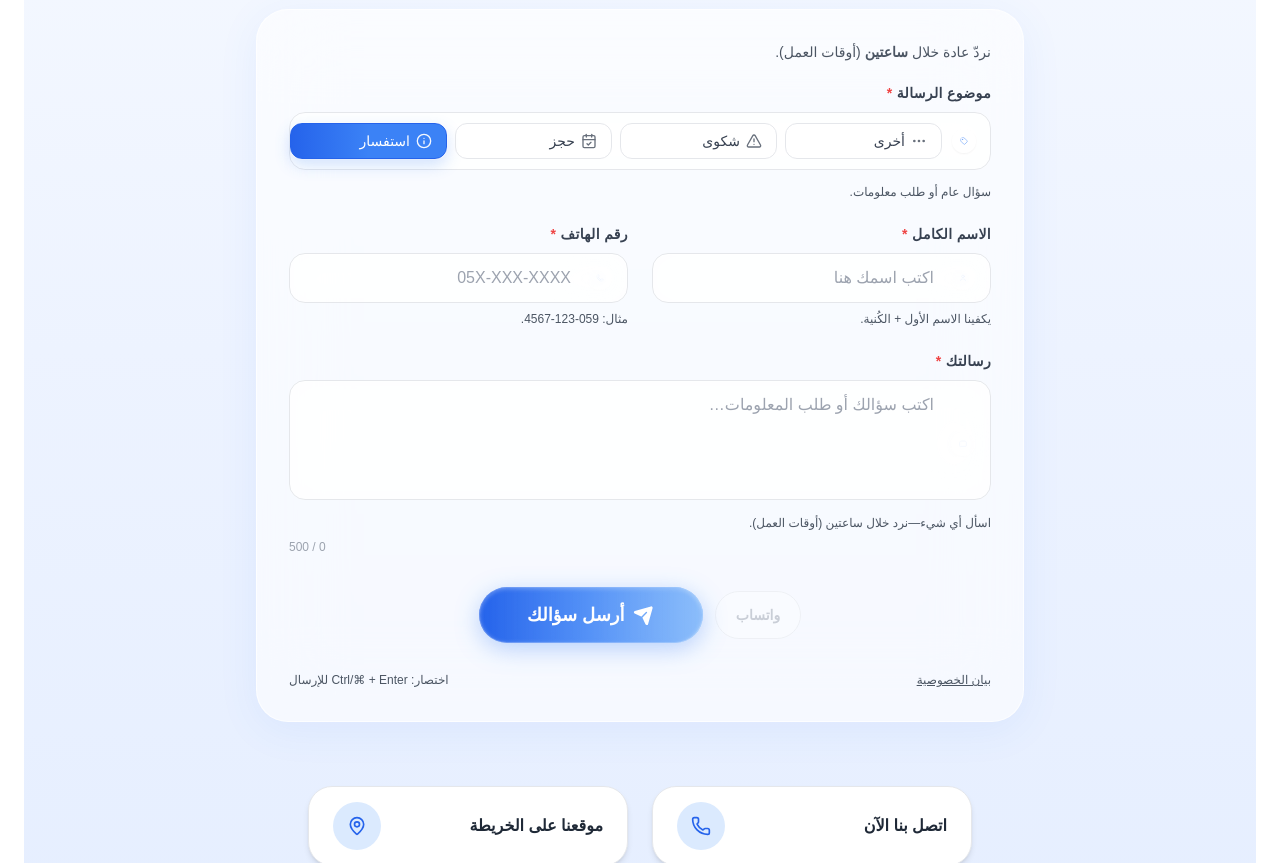
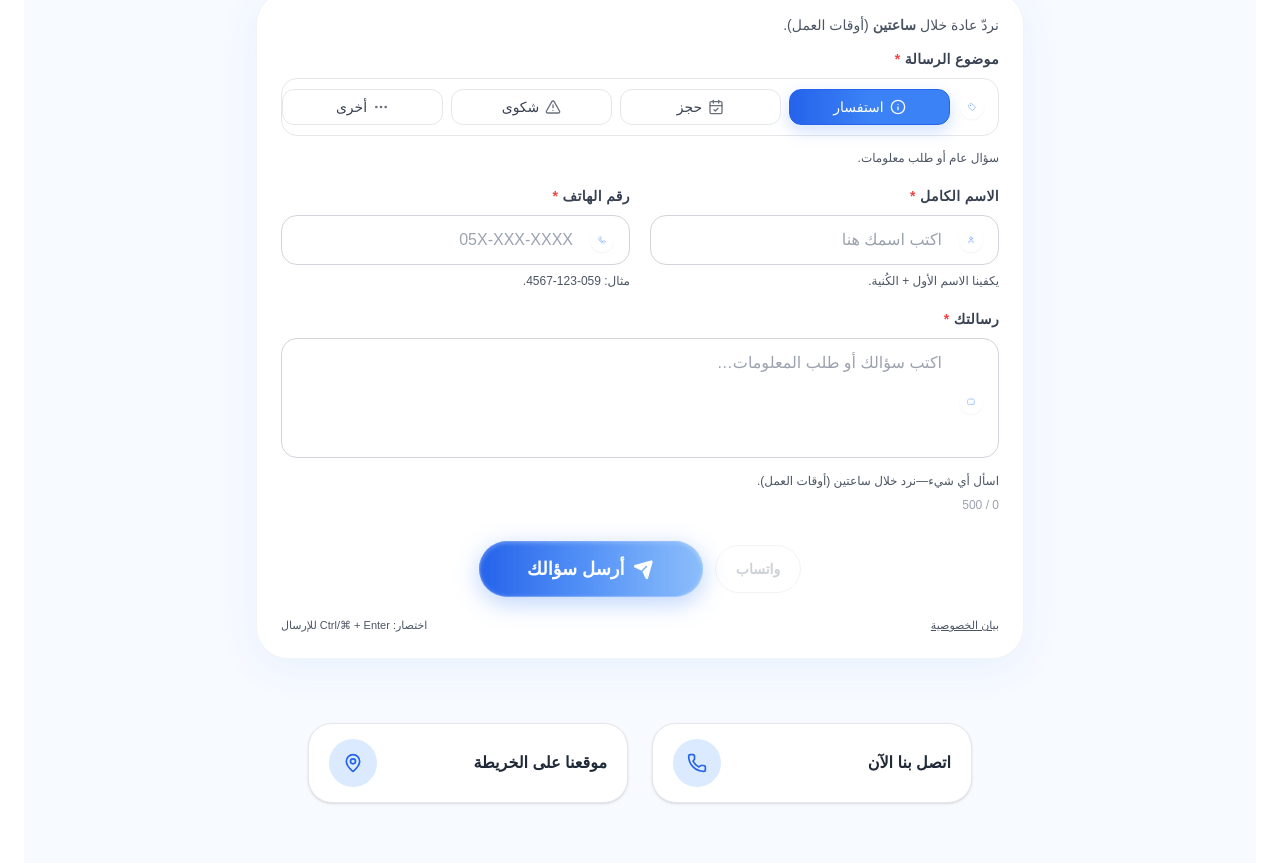
Before and after one commit to Adam46999/LumoraWebsite, a React (Vite) app: page / in a window 1280 px wide. Shown: the part 2520-3383 px from the top of the page. Built offline with nearby package versions, Linux system fonts and the light colour scheme.

Commit message:
contact section upgrading

```diff
--- a/src/components/contact/ContactField.jsx
+++ b/src/components/contact/ContactField.jsx
@@ -1,4 +1,3 @@
-// src/components/contact/ContactField.jsx
 import React, { useState, useEffect, useMemo, useRef } from "react";
 import { User, Phone, MessageSquare } from "lucide-react";
 
@@ -17,8 +16,8 @@ export default function ContactField({
   assistiveText,
   maxChars = 500,
   isRTL = false,
-  refEl, // لتمرير ref خارجي (تركيز/أوتو-جرو)
-  autoGrow, // للـtextarea
+  refEl,
+  autoGrow,
 }) {
   const [charCount, setCharCount] = useState(0);
   const taRef = useRef(null);
@@ -37,26 +36,26 @@ export default function ContactField({
   }, [value, autoGrow, isTextArea]);
 
   const sidePad = isRTL
-    ? "pr-12 md:pr-14 text-right"
-    : "pl-12 md:pl-14 text-left";
-  const iconPos = isRTL ? "right-3.5 md:right-4" : "left-3.5 md:left-4";
+    ? "pr-12 sm:pr-14 text-right"
+    : "pl-12 sm:pl-14 text-left";
+  const iconPos = isRTL ? "right-3.5 sm:right-4" : "left-3.5 sm:left-4";
 
   const inputBase = `
-    w-full px-3 md:px-4 py-[12px] md:py-3 ${sidePad}
-    rounded-2xl border transition-all duration-300 focus:outline-none
-    bg-white/70 backdrop-blur-md md:backdrop-blur-lg
-    shadow-[inset_0_1px_1px_rgba(255,255,255,0.4)]
-    text-[16px] md:text-[clamp(14px,2.8vw,16px)] text-gray-800 placeholder-gray-400
-  `; // 16px يمنع تكبير iOS تلقائيًا
+    w-full px-3 py-2.5 sm:px-4 sm:py-3 ${sidePad}
+    rounded-xl sm:rounded-2xl border transition-all duration-300 focus:outline-none
+    bg-white
+    text-[15px] sm:text-[clamp(14px,2.8vw,16px)] text-gray-800 placeholder-gray-400
+  `;
 
   const borderColor = error
-    ? "border-red-300 ring-2 ring-red-200"
+    ? "border-red-400 ring-2 ring-red-200"
     : isValid
-    ? "border-green-200 ring-1 ring-green-200"
-    : "border-gray-200";
+    ? "border-green-300 ring-1 ring-green-200"
+    : "border-gray-300";
 
   const focusRing =
     "focus:border-blue-500 focus-visible:ring-2 focus-visible:ring-blue-300 focus-visible:ring-offset-2";
+
   const inputClass = `${inputBase} ${borderColor} ${focusRing} ${
     shake ? "animate-shake" : ""
   }`;
@@ -68,7 +67,8 @@ export default function ContactField({
     return ids.join(" ") || undefined;
   }, [assistiveText, error, id]);
 
-  const iconClass = `absolute ${iconPos} top-1/2 -translate-y-1/2 text-blue-500/70 bg-white/80 p-2 rounded-xl shadow-sm`;
+  const iconClass = `absolute ${iconPos} top-1/2 -translate-y-1/2 text-blue-500/70 bg-white p-2 rounded-xl shadow-sm`;
+
   const renderIcon = () => {
     const common = { className: iconClass, "aria-hidden": true };
     if (id === "name") return <User {...common} />;
@@ -87,10 +87,13 @@ export default function ContactField({
   return (
     <div
       className={`${
-        id === "message" ? "md:col-span-2" : ""
+        id === "message" ? "col-span-full" : ""
       } flex flex-col gap-1`}
     >
-      <label className="mb-1 text-[clamp(12px,1.3vw,14px)] text-gray-700 font-semibold tracking-wide">
+      <label
+        htmlFor={id}
+        className="mb-1 text-[clamp(12px,1.3vw,14px)] text-gray-700 font-semibold tracking-wide"
+      >
         {label} {required && <span className="text-red-500">*</span>}
       </label>
 
@@ -137,7 +140,7 @@ export default function ContactField({
       {assistiveText && !error && (
         <span
           id={`${id}-desc`}
-          className="text-[12px] md:text-xs text-gray-600 mt-1"
+          className="text-[12px] sm:text-xs text-gray-600 mt-1"
         >
           {assistiveText}
         </span>
@@ -146,7 +149,7 @@ export default function ContactField({
       {error && (
         <span
           id={`${id}-error`}
-          className="text-red-600 text-[12px] md:text-xs mt-1 font-medium"
+          className="text-red-600 text-[12px] sm:text-xs mt-1 font-medium"
         >
           {error}
         </span>
@@ -154,9 +157,7 @@ export default function ContactField({
 
       {id === "message" && (
         <span
-          className={`text-[12px] md:text-xs mt-1 ${
-            isRTL ? "text-left" : "text-right"
-          } ${counterColor}`}
+          className={`text-[12px] sm:text-xs mt-1 self-start ${counterColor}`}
         >
           {charCount} / {maxChars}
         </span>
--- a/src/components/contact/ContactForm.jsx
+++ b/src/components/contact/ContactForm.jsx
@@ -1,4 +1,3 @@
-// src/components/contact/ContactForm.jsx
 import { useEffect, useMemo, useRef, useState } from "react";
 import MagicSendButton from "./MagicSendButton";
 import ContactField from "./ContactField";
@@ -32,7 +31,7 @@ export default function ContactForm({ onSend, t = {}, isRTL = true }) {
   const [submitted, setSubmitted] = useState(false);
   const [errors, setErrors] = useState({});
   const [okMsg, setOkMsg] = useState("");
-  const [kbOpen, setKbOpen] = useState(false); // للكبيورد على الموبايل
+  const [kbOpen, setKbOpen] = useState(false);
   const firstErrorRef = useRef(null);
   const messageRef = useRef(null);
 
@@ -140,7 +139,7 @@ export default function ContactForm({ onSend, t = {}, isRTL = true }) {
     return e;
   };
 
-  // تحديث فوري للأخطاء أثناء الكتابة
+  // تحديث الأخطاء أثناء الكتابة
   const handleChange = (e) => {
     const { id, value } = e.target;
     const next = id === "phone" ? formatILPhone(value) : value;
@@ -202,7 +201,6 @@ export default function ContactForm({ onSend, t = {}, isRTL = true }) {
     }
   };
 
-  // واتساب (اختياري)
   const waText = encodeURIComponent(
     `موضوع: ${form.subject}\nالاسم: ${form.name}\nالهاتف: ${form.phone}\nالرسالة:\n${form.message}`
   );
@@ -212,14 +210,14 @@ export default function ContactForm({ onSend, t = {}, isRTL = true }) {
   return (
     <form
       onSubmit={handleSubmit}
-      className="grid grid-cols-1 md:grid-cols-2 gap-4 md:gap-6 p-4 sm:p-6 md:p-8"
+      className="grid grid-cols-1 md:grid-cols-2 gap-3 md:gap-5 p-4 sm:p-6"
     >
       {/* طمأنة قصيرة */}
-      <div className="md:col-span-2 text-gray-600 text-[clamp(12px,1.3vw,14px)] -mb-1">
+      <div className="md:col-span-2 text-gray-600 text-xs sm:text-[clamp(12px,1.3vw,14px)] -mb-1">
         نردّ عادة خلال <strong>ساعتين</strong> (أوقات العمل).
       </div>
 
-      {/* أخطاء لطيفة */}
+      {/* أخطاء عامة */}
       {submitted &&
         ["subject", "name", "phone", "message"].some((k) => errors[k]) && (
           <div
@@ -316,8 +314,8 @@ export default function ContactForm({ onSend, t = {}, isRTL = true }) {
             className={`h-12 px-5 rounded-full border flex items-center justify-center gap-2 text-sm font-semibold transition
               ${
                 canWa
-                  ? "bg-white/80 text-green-700 border-green-300 hover:bg-white"
-                  : "pointer-events-none opacity-50 bg-white/60 text-gray-400 border-gray-200"
+                  ? "bg-white text-green-700 border-green-300 hover:bg-green-50"
+                  : "pointer-events-none opacity-50 bg-white text-gray-400 border-gray-200"
               }`}
             aria-disabled={!canWa}
           >
@@ -332,28 +330,29 @@ export default function ContactForm({ onSend, t = {}, isRTL = true }) {
           />
         </div>
 
-        {/* Mobile sticky bar */}
+        {/* Mobile sticky bar مبسّط */}
         <div
           className={`md:hidden fixed left-0 right-0 bottom-0 z-40
             px-4 ${
-              kbOpen ? "pb-2" : "pb-[max(12px,env(safe-area-inset-bottom))]"
+              kbOpen ? "pb-2" : "pb-[max(10px,env(safe-area-inset-bottom))]"
             } pt-2
-            bg-white/90 backdrop-blur-md border-t border-gray-200
-            flex items-center justify-between gap-3 transition-all`}
+            bg-white border-t border-gray-200
+            flex items-center gap-2`}
         >
           <a
             href={waHref}
             target="_blank"
             rel="noopener noreferrer"
-            className={`flex-1 h-11 rounded-full border flex items-center justify-center text-sm font-semibold
+            className={`w-12 h-11 rounded-full border flex items-center justify-center text-sm font-semibold
               ${
                 canWa
-                  ? "bg-white text-green-700 border-green-300"
-                  : "pointer-events-none opacity-50 bg-white text-gray-400 border-gray-200"
+                  ? "text-green-700 border-green-300"
+                  : "pointer-events-none opacity-50 text-gray-400 border-gray-200"
               }`}
             aria-disabled={!canWa}
+            aria-label="واتساب"
           >
-            واتساب
+            WA
           </a>
           <div className="flex-1">
             <MagicSendButton
@@ -366,7 +365,7 @@ export default function ContactForm({ onSend, t = {}, isRTL = true }) {
           </div>
         </div>
 
-        {/* رسالة نجاح */}
+        {/* رسالة نجاح داخل البطاقة */}
         {okMsg && (
           <div className="mt-3 text-center text-green-700 bg-green-50 border border-green-200 rounded-xl py-2 text-sm">
             {okMsg}
@@ -375,7 +374,7 @@ export default function ContactForm({ onSend, t = {}, isRTL = true }) {
       </div>
 
       {/* سياسة خصوصية + هامش للستكي بار */}
-      <div className="md:col-span-2 flex items-center justify-between text-[12px] text-gray-600 mt-1 mb-[72px] md:mb-0">
+      <div className="md:col-span-2 mb-[90px] md:mb-0 flex items-center justify-between text-[11px] text-gray-600">
         <a href="/privacy" className="underline hover:text-gray-700">
           بيان الخصوصية
         </a>
--- a/src/components/contact/ContactLinks.jsx
+++ b/src/components/contact/ContactLinks.jsx
@@ -1,4 +1,3 @@
-// src/components/contact/ContactLinks.jsx
 import { Phone, MapPin } from "lucide-react";
 import { useLanguage } from "../../context/LanguageContext";
 
@@ -6,19 +5,19 @@ export default function ContactLinks() {
   const { t } = useLanguage();
 
   const cardClass =
-    "group w-72 sm:w-80 h-20 flex items-center justify-between px-6 rounded-3xl bg-white shadow-md hover:shadow-xl transition-transform transform hover:scale-105 border border-gray-200";
+    "group w-full max-w-[320px] h-16 sm:h-20 flex items-center justify-between px-5 rounded-2xl sm:rounded-3xl bg-white shadow hover:shadow-lg transition border border-gray-200";
 
   const iconWrapper =
-    "w-12 h-12 flex items-center justify-center rounded-full bg-blue-100 text-blue-600 group-hover:bg-blue-600 group-hover:text-white transition";
+    "w-10 h-10 sm:w-12 sm:h-12 flex items-center justify-center rounded-full bg-blue-100 text-blue-600 group-hover:bg-blue-600 group-hover:text-white transition";
 
   return (
-    <div className="mt-16 flex flex-col sm:flex-row justify-center items-center gap-6">
+    <div className="mt-10 sm:mt-16 flex flex-col sm:flex-row justify-center items-center gap-3 sm:gap-6">
       <a
         href="tel:+972543075619"
         className={cardClass}
         aria-label={t.contactCallNow}
       >
-        <span className="text-gray-800 font-semibold text-base">
+        <span className="text-gray-800 font-semibold text-sm sm:text-base">
           {t.contactCallNow}
         </span>
         <div className={iconWrapper}>
@@ -33,7 +32,7 @@ export default function ContactLinks() {
         className={cardClass}
         aria-label={t.contactMapLocation}
       >
-        <span className="text-gray-800 font-semibold text-base">
+        <span className="text-gray-800 font-semibold text-sm sm:text-base">
           {t.contactMapLocation}
         </span>
         <div className={iconWrapper}>
--- a/src/components/contact/ContactSection.jsx
+++ b/src/components/contact/ContactSection.jsx
@@ -1,4 +1,3 @@
-// src/components/contact/ContactSection.jsx
 import { useState } from "react";
 import { useLanguage } from "../../context/LanguageContext";
 import ContactHeader from "./ContactHeader";
@@ -10,7 +9,7 @@ export default function ContactSection() {
   const [toast, setToast] = useState({ type: "", message: "" });
 
   const handleSend = async (formData) => {
-    // هنا تقدر تربط EmailJS / API خاص بك
+    // مكان الربط مع EmailJS / API
     await new Promise((res) => setTimeout(res, 1200));
     setToast({
       type: "success",
@@ -23,38 +22,41 @@ export default function ContactSection() {
     <section
       id="contact"
       dir={lang === "ar" ? "rtl" : "ltr"}
-      className="relative overflow-hidden py-20 sm:py-24 px-4 sm:px-6 bg-gradient-to-b from-[#f7faff] via-[#edf3ff] to-[#e5eeff] text-gray-800"
+      className="relative overflow-hidden bg-[#F7FAFF] px-4 sm:px-6 py-12 sm:py-20 text-gray-800"
     >
-      {/* خلفيات خفيفة */}
-      <div className="absolute inset-0 -z-10">
-        <div className="absolute w-[650px] h-[650px] bg-blue-200/40 rounded-full blur-3xl top-[-200px] left-[-220px]" />
-        <div className="absolute w-[400px] h-[400px] bg-blue-100/40 rounded-full blur-3xl bottom-[-150px] right-[-140px]" />
+      {/* خلفيات زخرفية — نخفيها على الموبايل لتقليل الضوضاء البصرية */}
+      <div className="absolute inset-0 -z-10 hidden sm:block">
+        <div className="absolute w-[650px] h-[650px] bg-blue-200/40 rounded-full blur-3xl -top-52 -left-56" />
+        <div className="absolute w-[400px] h-[400px] bg-blue-100/40 rounded-full blur-3xl -bottom-40 -right-36" />
       </div>
 
-      <ContactHeader />
-
-      {/* Toast (aria-live) */}
+      {/* Toast آمن بالنسبة لشريط متصفح iOS */}
       <div
-        className="fixed top-5 left-1/2 -translate-x-1/2 z-50"
+        className="fixed top-[max(12px,env(safe-area-inset-top))] left-1/2 -translate-x-1/2 z-50"
         role="status"
         aria-live="polite"
       >
         {toast.message && (
           <div
-            className={`px-6 py-3 rounded-xl shadow-lg text-white font-medium backdrop-blur-md transition-all
-            ${toast.type === "success" ? "bg-green-500/90" : "bg-red-500/90"}`}
+            className={`px-4 py-2 rounded-lg shadow-lg text-white text-sm font-semibold
+            ${toast.type === "success" ? "bg-green-600/95" : "bg-red-600/95"}`}
           >
             {toast.message}
           </div>
         )}
       </div>
 
-      {/* البطاقة */}
-      <div className="max-w-3xl mx-auto mt-12 backdrop-blur-2xl bg-white/60 border border-white/70 rounded-[2rem] shadow-[0_8px_40px_rgba(59,130,246,0.08)] hover:shadow-[0_12px_45px_rgba(59,130,246,0.12)] transition-all duration-700 hover:-translate-y-1.5">
+      <ContactHeader />
+
+      {/* البطاقة أخف على الموبايل */}
+      <div
+        className="max-w-3xl mx-auto mt-8 sm:mt-12 bg-white border border-gray-100 rounded-2xl sm:rounded-[2rem]
+                      shadow-[0_6px_24px_rgba(59,130,246,0.06)] sm:shadow-[0_8px_40px_rgba(59,130,246,0.08)]
+                      transition-all"
+      >
         <ContactForm onSend={handleSend} t={t} isRTL={lang === "ar"} />
       </div>
 
-      {/* الروابط */}
       <ContactLinks />
     </section>
   );
--- a/src/components/contact/MessageSuggestions.jsx
+++ b/src/components/contact/MessageSuggestions.jsx
@@ -1,12 +1,10 @@
-// src/components/contact/MessageSuggestions.jsx
 export default function MessageSuggestions({
   subject = "inquiry",
-  onPick, // (text) => void
+  onPick,
   isRTL = true,
 }) {
   const base =
-    "px-3 h-8 rounded-xl border text-xs transition bg-white/70 hover:bg-white border-gray-200 text-gray-700";
-
+    "px-3 h-8 rounded-xl border text-xs transition bg-white hover:bg-gray-50 border-gray-200 text-gray-700";
   const data = {
     inquiry: [
       "أودّ معرفة تفاصيل الخدمة.",
@@ -28,7 +26,6 @@ export default function MessageSuggestions({
       "تواصلوا معي على الرقم بخصوص ____.",
     ],
   };
-
   const list = data[subject] ?? data.inquiry;
 
   return (
--- a/src/components/contact/RememberMeSwitch.jsx
+++ b/src/components/contact/RememberMeSwitch.jsx
@@ -1,4 +1,3 @@
-RememberMeSwitch.jsx; // src/components/contact/RememberMeSwitch.jsx
 export default function RememberMeSwitch({ checked, onChange, isRTL = true }) {
   return (
     <label className="inline-flex items-center gap-2 text-xs text-gray-600 cursor-pointer select-none">
--- a/src/components/contact/SubjectChips.jsx
+++ b/src/components/contact/SubjectChips.jsx
@@ -1,4 +1,3 @@
-// src/components/contact/SubjectChips.jsx
 import {
   Tag,
   Info,
@@ -42,7 +41,7 @@ export default function SubjectChips({
     }
   }, [value]);
 
-  // تنقّل الأسهم + scroll إلى الشريحة المختارة
+  // تنقّل الأسهم
   useEffect(() => {
     const el = scrollerRef.current;
     if (!el) return;
@@ -64,11 +63,6 @@ export default function SubjectChips({
       const next = (i + dir + chips.length) % chips.length;
       chips[next].focus();
       onChange({ target: { id, value: chips[next].dataset.value } });
-      chips[next].scrollIntoView({
-        inline: "center",
-        block: "nearest",
-        behavior: "smooth",
-      });
     };
     el.addEventListener("keydown", onKey);
     return () => el.removeEventListener("keydown", onKey);
@@ -83,31 +77,18 @@ export default function SubjectChips({
       <div
         className={`relative w-full rounded-2xl border ${
           error ? "border-red-300" : "border-gray-200"
-        } bg-white/70 backdrop-blur-md md:backdrop-blur-lg ${sidePad}`}
+        } bg-white ${sidePad}`}
       >
         <Tag
-          className={`absolute ${iconPos} top-1/2 -translate-y-1/2 text-blue-500/70 bg-white/80 p-2 rounded-xl shadow-sm`}
+          className={`absolute ${iconPos} top-1/2 -translate-y-1/2 text-blue-500/70 bg-white p-2 rounded-xl shadow-sm`}
           aria-hidden="true"
         />
 
-        {/* ⚠️ سر الاستجابة على الموبايل:
-            - جعل اتجاه السكولر LTR (تمرير مريح على iOS)
-            - ترتيب العناصر RTL بصريًا بـ flex-row-reverse
-            - تمرير أفقي + snap + إخفاء شريط التمرير
-        */}
+        {/* شبكة 2×2 على الموبايل */}
         <div
           ref={scrollerRef}
           role="radiogroup"
-          style={{ direction: "ltr" }} // 👈 لتصليح iOS مع RTL
-          className="
-            w-full min-w-0
-            overflow-x-auto md:overflow-visible
-            whitespace-nowrap md:whitespace-normal
-            snap-x snap-mandatory md:snap-none
-            -mx-3 md:mx-0 px-3 md:px-0 py-2.5
-            flex flex-row-reverse md:flex-row md:grid gap-2 md:grid-cols-4
-            scrollbar-none touch-pan-x overscroll-x-contain
-          "
+          className="w-full min-w-0 px-3 sm:px-0 py-2.5 grid grid-cols-2 gap-2 sm:grid-cols-4"
         >
           {options.map(({ value: val, label: text, icon: Icon }) => {
             const active = value === val;
@@ -119,15 +100,14 @@ export default function SubjectChips({
                 aria-checked={active ? "true" : "false"}
                 data-value={val}
                 onClick={() => onChange({ target: { id, value: val } })}
-                // نعيد اتجاه النص داخل الزر إلى RTL حتى مع LTR للسكولر
                 dir={isRTL ? "rtl" : "ltr"}
                 className={`
-                  inline-flex items-center gap-1.5 min-w-[92px]
-                  px-3.5 h-11 md:h-9 rounded-xl border text-[clamp(12px,1.4vw,14px)] transition-all snap-center
+                  inline-flex items-center justify-center gap-1.5 min-h-9
+                  px-3.5 h-11 sm:h-9 rounded-xl border text-[clamp(12px,1.4vw,14px)] transition-all
                   ${
                     active
                       ? "bg-gradient-to-r from-blue-600 via-blue-500 to-blue-500 text-white border-blue-600 ring-1 ring-white/20 shadow-[0_6px_16px_rgba(59,130,246,0.24)]"
-                      : "bg-white/70 md:bg-white/60 text-gray-700 border-gray-200 hover:border-blue-300 hover:bg-white"
+                      : "bg-white text-gray-700 border-gray-200 hover:border-blue-300"
                   }
                   focus:outline-none focus-visible:ring-2 focus-visible:ring-blue-300 focus-visible:ring-offset-2 active:scale-[.98]
                 `}
@@ -148,17 +128,12 @@ export default function SubjectChips({
       </div>
 
       <div
-        className={`text-xs md:text-[12px] ${
+        className={`text-xs sm:text-[12px] ${
           error ? "text-red-600" : "text-gray-600"
         } mt-1.5`}
       >
         {error ? error : helper}
       </div>
-
-      <style>{`
-        .scrollbar-none::-webkit-scrollbar{display:none}
-        @media (prefers-reduced-motion: reduce){ .snap-mandatory{scroll-behavior:auto} }
-      `}</style>
     </div>
   );
 }
--- a/src/components/contact/SuccessMessage.jsx
+++ b/src/components/contact/SuccessMessage.jsx
@@ -1,4 +1,3 @@
-// src/components/contact/SuccessMessage.jsx
 import { CheckCircle2 } from "lucide-react";
 
 export default function SuccessMessage({ text, refEl, onClose }) {
@@ -15,7 +14,6 @@ export default function SuccessMessage({ text, refEl, onClose }) {
           {text}
         </span>
       </div>
-
       {onClose && (
         <button
           onClick={onClose}
```
Also changed, not shown: src/components/contact/ContactHeader.jsx (+11 -22 lines), src/components/contact/MagicSendButton.jsx (+5 -11 lines).
